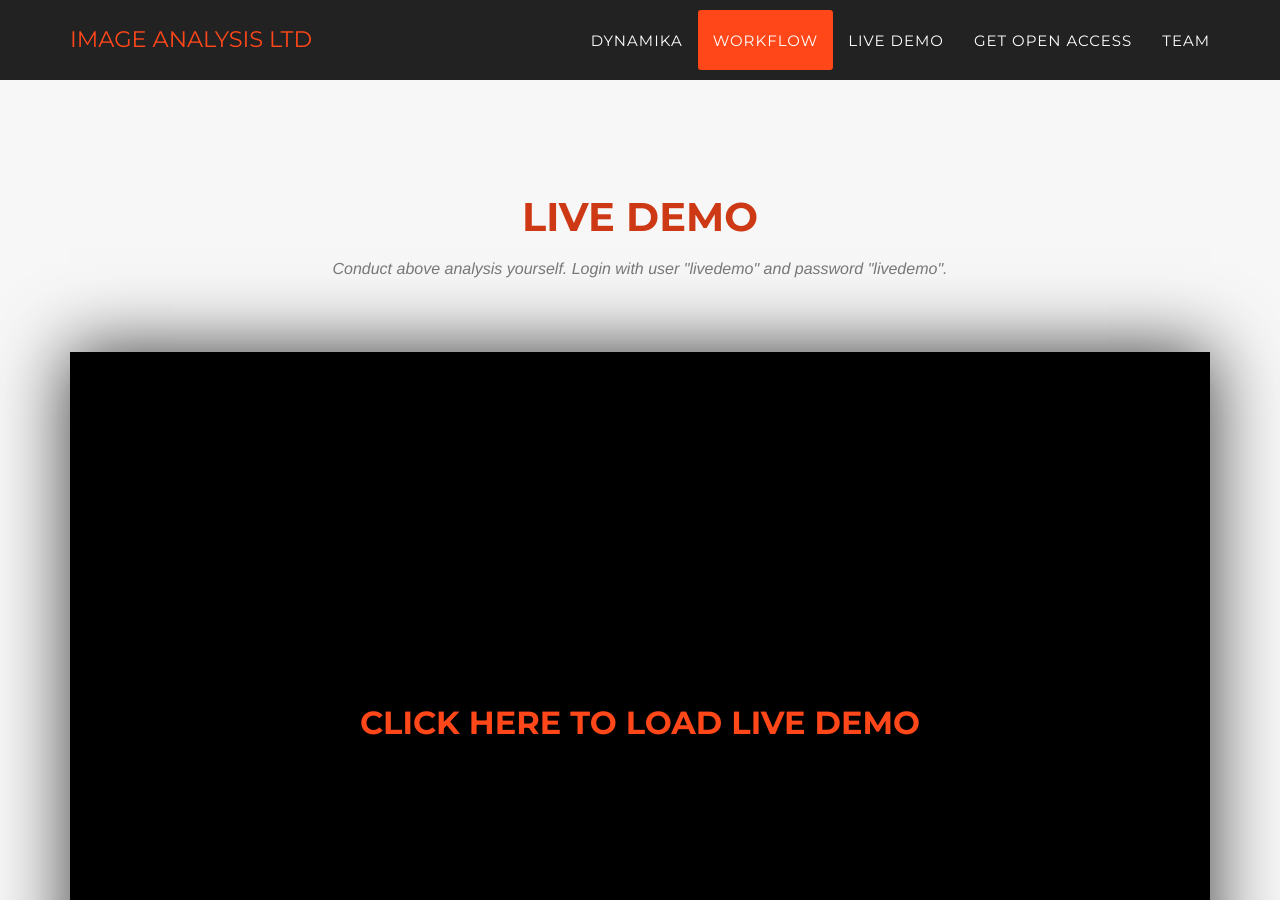
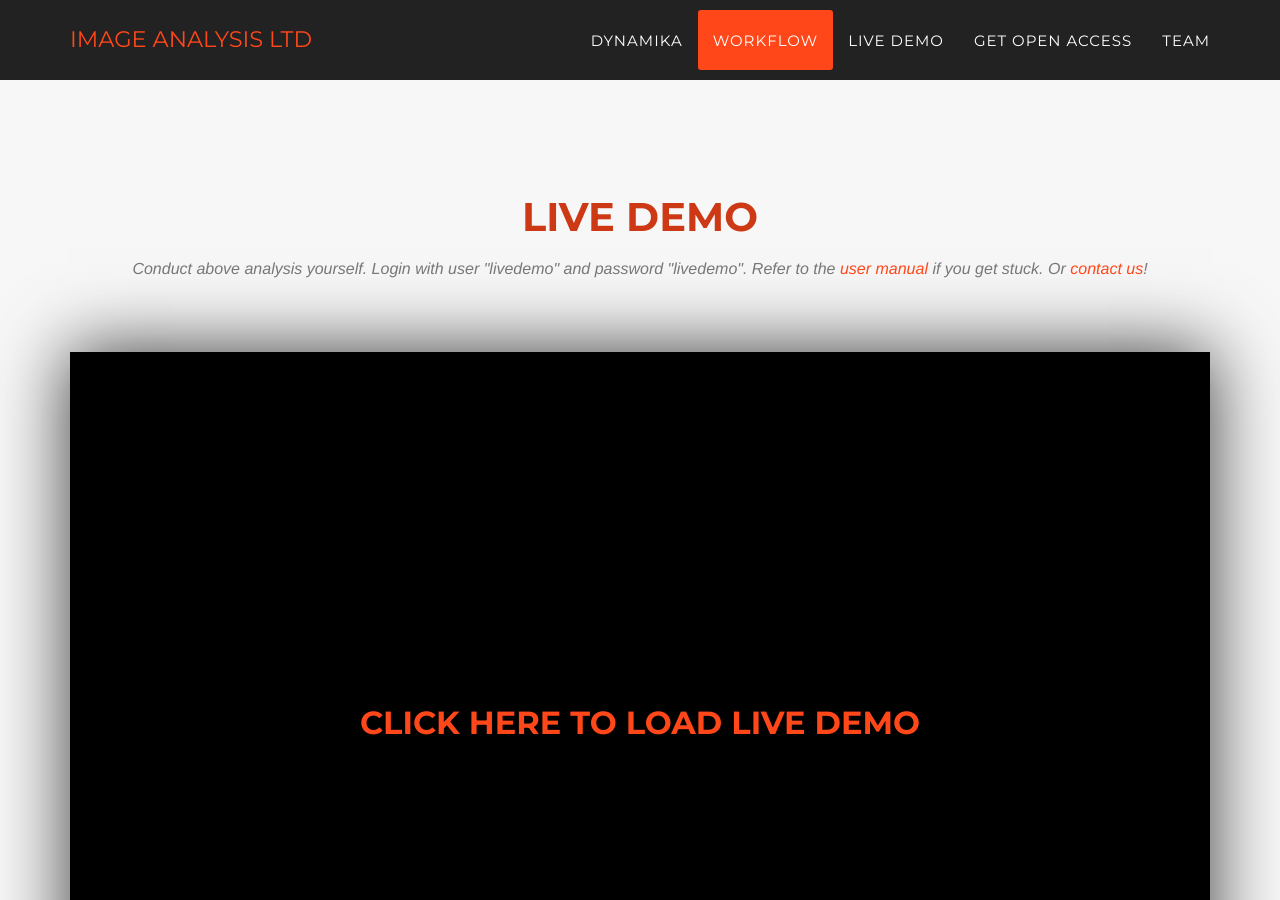
Before and after one commit to imageanalysis/openaccess, a Jekyll site: the page built from index.html, in a window 1280 px wide and 900 px high, scrolled down 3001 px. Built offline with Jekyll 4.4.1, drawn with Linux system fonts in a browser that asks for light colours; some web fonts are replaced.

Commit message:
Changed wording and added user manual

```diff
--- a/_includes/contact.html
+++ b/_includes/contact.html
@@ -1,4 +1,4 @@
-<section id="contact">
+<section id="openaccess">
         <div class="container">
             <div class="row">
                 <div class="col-lg-12 text-center">
--- a/_includes/header.html
+++ b/_includes/header.html
@@ -28,7 +28,7 @@
                         <a class="page-scroll" href="#livedemo">Live Demo</a>
                     </li>
                     <li>
-                        <a class="page-scroll" href="#contact">Get Open Access</a>
+                        <a class="page-scroll" href="#openaccess">Get Open Access</a>
                     </li>
                     <li>
                         <a class="page-scroll" href="#team">Team</a>
--- a/_includes/livedemo.html
+++ b/_includes/livedemo.html
@@ -4,13 +4,13 @@
             <div class="row">
                 <div class="col-lg-12 text-center">
                     <h2 class="section-heading">Live Demo</h2>
-                    <h3 class="section-subheading text-muted">Conduct above analysis yourself. Login with user "livedemo" and password "livedemo".</h3>
+                    <h3 class="section-subheading text-muted">Conduct above analysis yourself. Login with user "livedemo" and password "livedemo". Refer to the <a href="dynamika-user-manual.pdf">user manual</a> if you get stuck. Or <a href="openaccess">contact us</a>!</h3>
                 </div>
             </div>
         </div>
         <div class="container">
             <iframe src="connect.html" style="border: 0; width: 100%; height: 750px; -webkit-box-shadow: 0px 0px 69px 2px rgba(0,0,0,0.75); -moz-box-shadow: 0px 0px 69px 2px rgba(0,0,0,0.75); box-shadow: 0px 0px 69px 2px rgba(0,0,0,0.75)">
-                Your browser does not support iframes. Go to openaccess.dynamika-mri.com for a live demo.
+                Your browser does not support iframes. Go to openaccess.dynamika-mri.com to access the live demo.
             </iframe>
         </div>
     </section>
```
Also changed, not shown: 1 other file.
